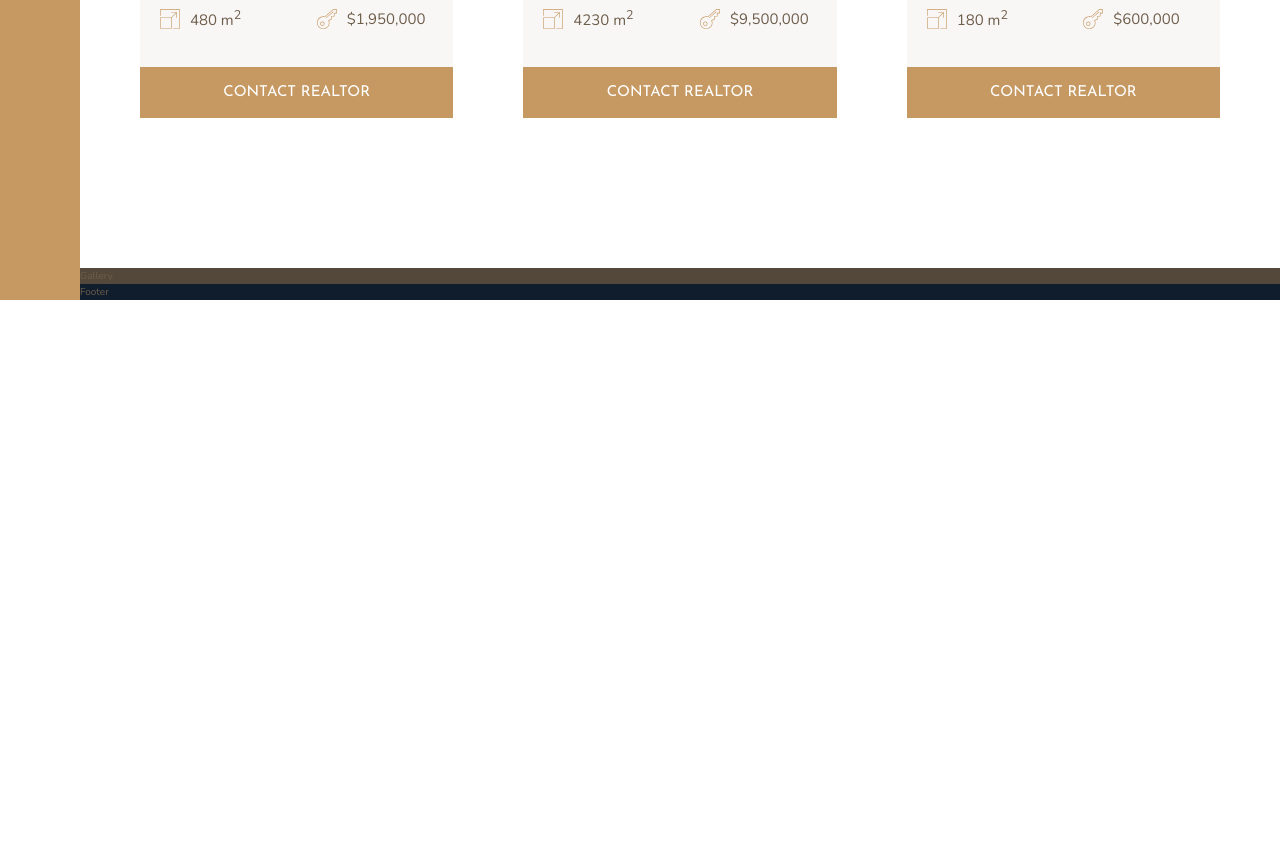
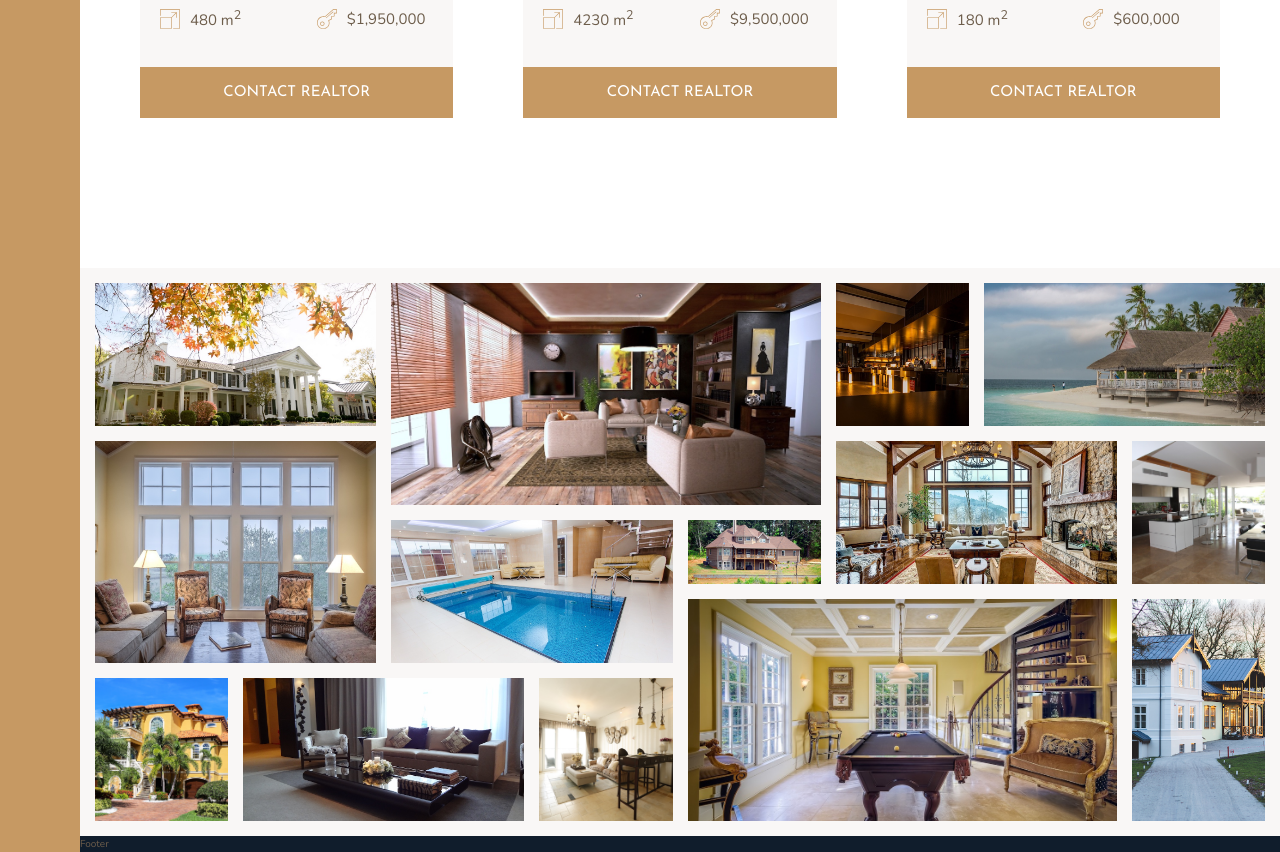
Before and after one commit to blackflame007/advanced_css_and_sass, a website: page Nexter/index.html in a window 1280 px wide. Shown: the part 2804-3656 px from the top of the page. Before the commit the page ends 3104 px from the top, so only its background shows below. Drawn offline with nearby package versions, Linux system fonts and the light colour scheme.

Commit message:
Nexter Gallery section

```diff
--- a/Nexter/index.html
+++ b/Nexter/index.html
@@ -264,7 +264,70 @@
       </div>
     </section>
 
-    <section class="gallery">Gallery</section>
+    <section class="gallery">
+      <figure class="gallery__item gallery__item--1">
+        <img src="img/gal-1.jpeg" alt="Gallery image 1" class="gallery__img" />
+      </figure>
+      <figure class="gallery__item gallery__item--2">
+        <img src="img/gal-2.jpeg" alt="Gallery image 2" class="gallery__img" />
+      </figure>
+      <figure class="gallery__item gallery__item--3">
+        <img src="img/gal-3.jpeg" alt="Gallery image 3" class="gallery__img" />
+      </figure>
+      <figure class="gallery__item gallery__item--4">
+        <img src="img/gal-4.jpeg" alt="Gallery image 4" class="gallery__img" />
+      </figure>
+      <figure class="gallery__item gallery__item--5">
+        <img src="img/gal-5.jpeg" alt="Gallery image 5" class="gallery__img" />
+      </figure>
+      <figure class="gallery__item gallery__item--6">
+        <img src="img/gal-6.jpeg" alt="Gallery image 6" class="gallery__img" />
+      </figure>
+      <figure class="gallery__item gallery__item--7">
+        <img src="img/gal-7.jpeg" alt="Gallery image 7" class="gallery__img" />
+      </figure>
+      <figure class="gallery__item gallery__item--8">
+        <img src="img/gal-8.jpeg" alt="Gallery image 8" class="gallery__img" />
+      </figure>
+      <figure class="gallery__item gallery__item--9">
+        <img src="img/gal-9.jpeg" alt="Gallery image 9" class="gallery__img" />
+      </figure>
+      <figure class="gallery__item gallery__item--10">
+        <img
+          src="img/gal-10.jpeg"
+          alt="Gallery image 10"
+          class="gallery__img"
+        />
+      </figure>
+      <figure class="gallery__item gallery__item--11">
+        <img
+          src="img/gal-11.jpeg"
+          alt="Gallery image 11"
+          class="gallery__img"
+        />
+      </figure>
+      <figure class="gallery__item gallery__item--12">
+        <img
+          src="img/gal-12.jpeg"
+          alt="Gallery image 12"
+          class="gallery__img"
+        />
+      </figure>
+      <figure class="gallery__item gallery__item--13">
+        <img
+          src="img/gal-13.jpeg"
+          alt="Gallery image 13"
+          class="gallery__img"
+        />
+      </figure>
+      <figure class="gallery__item gallery__item--14">
+        <img
+          src="img/gal-14.jpeg"
+          alt="Gallery image 14"
+          class="gallery__img"
+        />
+      </figure>
+    </section>
 
     <footer class="footer">Footer</footer>
   </body>
--- a/Nexter/sass/_gallery.scss
+++ b/Nexter/sass/_gallery.scss
@@ -1,4 +1,75 @@
 .gallery {
-  background-color: $color-grey-dark-1;
+  background-color: $color-grey-light-1;
   grid-column: full-start / full-end;
+
+  display: grid;
+  grid-template-columns: repeat(8, 1fr);
+  grid-template-rows: repeat(7, 5vw);
+  grid-gap: 1.5rem;
+  padding: 1.5rem;
+
+  &__item {
+    &--1 {
+      grid-row: 1 / span 2;
+      grid-column: 1 / span 2;
+    }
+    &--2 {
+      grid-row: 1 / span 3;
+      grid-column: 3 / span 3;
+    }
+    &--3 {
+      grid-row: 1 / span 2;
+      grid-column: 6 / 7;
+    }
+    &--4 {
+      grid-row: 1 / span 2;
+      grid-column: 7 / 9;
+    }
+    &--5 {
+      grid-row: 3 / span 3;
+      grid-column: 1 / 3;
+    }
+    &--6 {
+      grid-row: 4 / span 2;
+      grid-column: 3 / span 2;
+    }
+    &--7 {
+      grid-row: 4 / span 1;
+      grid-column: 5 / span 1;
+    }
+    &--8 {
+      grid-row: 3 / span 2;
+      grid-column: 6 / span 2;
+    }
+    &--9 {
+      grid-row: 3 / span 2;
+      grid-column: 8 / span 1;
+    }
+    &--10 {
+      grid-row: 6 / span 2;
+      grid-column: 1 / span 1;
+    }
+    &--11 {
+      grid-row: 6 / span 2;
+      grid-column: 4 / span 1;
+    }
+    &--12 {
+      grid-row: 6 / span 2;
+      grid-column: 2 / span 2;
+    }
+    &--13 {
+      grid-row: 5 / span 3;
+      grid-column: 5 / span 3;
+    }
+    &--14 {
+      grid-row: 5 / span 3;
+      grid-column: 8 / span 1;
+    }
+  }
+  &__img {
+    width: 100%;
+    height: 100%;
+    object-fit: cover;
+    display: block;
+  }
 }
```
Also changed, not shown: Nexter/css/style.css.
